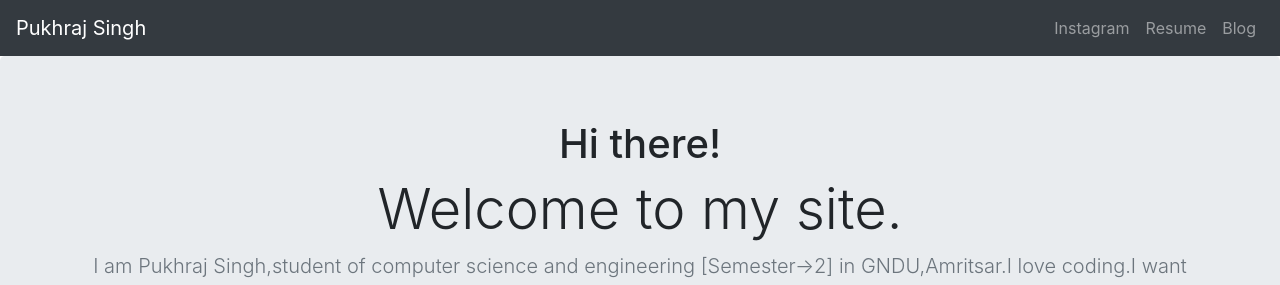
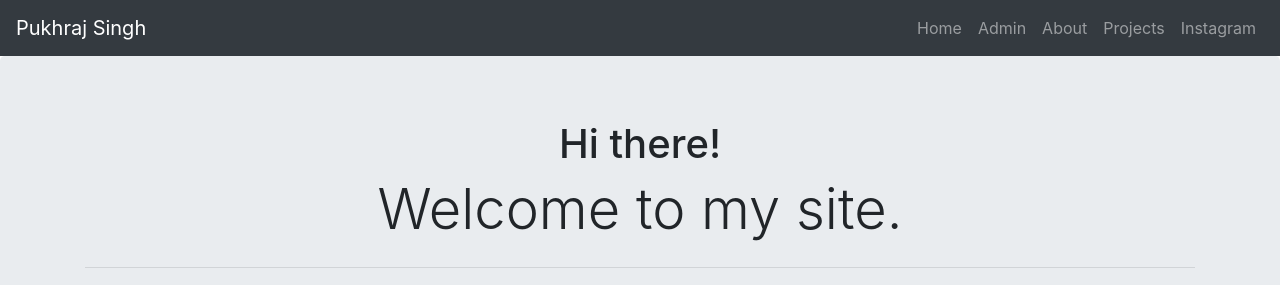
Before and after one commit to pukhraj1999/portfolio-project, a Django app: page / in a window 1280 px wide. Shown: the top 285 px of the page. Run offline with Django 3.2, Linux system fonts and the light colour scheme; data that the repository does not hold is empty; some libraries are stand-ins or nearby versions.

Commit message:
Template workdone

```diff
--- a/templates/jobs/home.html
+++ b/templates/jobs/home.html
@@ -60,16 +60,32 @@
             <ul class="navbar-nav ml-auto" \>
               <!-- active in navbar makes them active -->
               <li class="nav-item">
+                <a class="nav-link" href="#">Home</a>
+              </li>
+
+              <li class="nav-item">
+                <a class="nav-link" href="{%url 'admin:index' %}">Admin</a>
+              </li>
+
+              <li class="nav-item">
+                <a class="nav-link" href="#about">About</a>
+              </li>
+
+              <li class="nav-item">
+                <a class="nav-link" href="#projects">Projects</a>
+              </li>
+
+              <li class="nav-item">
                 <a class="nav-link" href="https://www.instagram.com/pukhraj_76/?hl=en">Instagram</a>
               </li>
 
-              <li class="nav-item">
+              <!-- <li class="nav-item">
                 <a class="nav-link" href="#">Resume</a>
               </li>
 
               <li class="nav-item">
                 <a class="nav-link" href="#">Blog</a>
-              </li>
+              </li> -->
 
             </ul>
           </div>
@@ -83,6 +99,9 @@
       <div class="container">
         <h1>Hi there!</h1>
         <h1 class="display-4">Welcome to my site.</h1>
+        <hr class='my-4'>
+        <img src="\media\pukhraj.jpg" class="img-fluid" alt="Responsive image" height='500' width=500>
+        <h1 id='about'>Who am I?</h1>
         <p class="lead text-muted">I am Pukhraj Singh,student of computer science and engineering [Semester->2] in GNDU,Amritsar.I love coding.I want to explore different sectors of IT.I want to learn Machine learning,Gaming development,Android development.
           There are lot of things that I want to accomplish in my 4 year Btech Degree.Take a glace at my works below that I had done using different
           libraries of python language.I love to code in Python language due to it's simplicity.
@@ -98,24 +117,25 @@
 
     <div class="album py-5 bg-light">
       <div class="container">
+        <div class="row" id='projects'>
+          <!-- Applying for loop for back-ending -->
 
-        <div class="row">
-          <!-- Applying for loop for back-ending -->
           {%for job in jobs.all%}
-          <div class="col-lg-4 col-xs-6">
-            <div class="card mb-6 col-xs-6 shadow-sm">
-              <img src="{{ job.image.url }}" alt="Not found">
+          <div class="col-md-4 col-xs-6">
+            <div class="card mb-4 shadow-sm">
+              <img src="{{ job.image.url }}" height="300" width='345' alt="Not found" >
               <div class="card-body">
-                <p class="card-text">{{job.summary}}</p>
+                <p class="card-text" >{{job.summary}}</p>
               </div>
             </div>
-            {%endfor%}
           </div>
+          {%endfor%}
 
 
 
       </div>
     </div>
+    <p id='description' class='text-center'>New Projects and Blog page coming soon!</p>
 
   </main>
 
@@ -124,6 +144,7 @@
     <div class="container text-center">
       <!-- {% now "Y" %} ->Add year -->
       <p>©Copyright Pukhraj Singh: {% now "Y" %}</p>
+      <p>Made using django framework.</p>
     </div>
   </footer>
   <script src="https://code.jquery.com/jquery-3.4.1.slim.min.js" integrity="sha384-J6qa4849blE2+poT4WnyKhv5vZF5SrPo0iEjwBvKU7imGFAV0wwj1yYfoRSJoZ+n" crossorigin="anonymous"></script>
```
